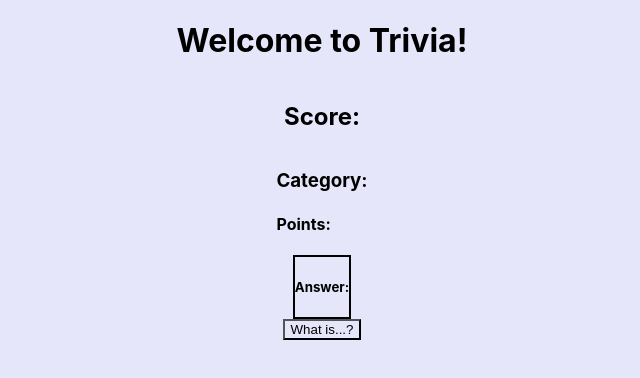
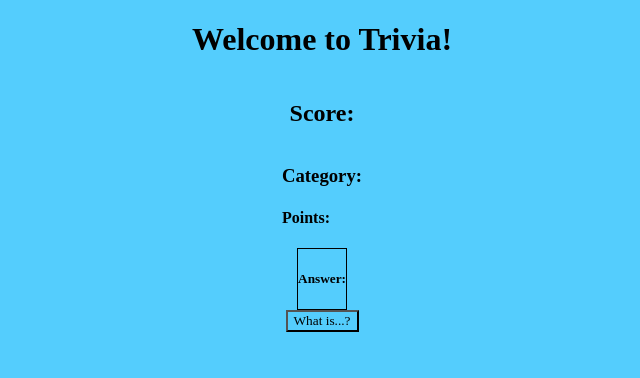
Before and after one commit to greguniv/jeopardy-react-app, a React (Create React App) app: page / in a window 1280 px wide. Shown: the top 378 px of the page, without its empty margins (318-958 px from the left). Built offline with nearby package versions, Linux system fonts and the light colour scheme.

Commit message:
getting response in console, css change

```diff
--- a/src/App.css
+++ b/src/App.css
@@ -1,5 +1,6 @@
 * {
-    background-color: lavender;
+    background-color: #54cdfd;
+    font-family: 'Times New Roman', Times, serif;
 }
 
 #container {
@@ -10,5 +11,5 @@
 }
 
 #answer {
-    border: 2px solid black;
+    border: 1px solid black;
 }
--- a/src/App.js
+++ b/src/App.js
@@ -1,10 +1,15 @@
 import React, { Component } from 'react';
+// CSS
 import './App.css';
+
+//Components
+
 
 class App extends Component {
 
   state = {
     baseURL: 'http://jservice.io/api/random',
+
   }
 
   handleChange = (e) => {
@@ -15,7 +20,9 @@ class App extends Component {
 
   handleSubmit = (e) => {
     e.preventDefault()
+
     this.setState({
+
 
     }, () => {
       fetch(this.state.baseURL)
@@ -30,16 +37,17 @@ class App extends Component {
       <div id="container">
         <h1>Welcome to Trivia!</h1>
         <h2>Score: </h2>
-        <div>
-          <h3>Category: </h3>
-          <h4>Points: </h4>
-        </div>
+
+          <div>
+            <h3>Category: </h3>
+            <h4>Points: </h4>
+          </div>
 
         <div id="answer">
           <h5>Answer: </h5>
         </div>
 
-        <button type="submit">What is...?</button>
+        <button onClick={this.handleSubmit} type="submit">What is...?</button>
       </div> /* closes container */
     );
   }
```
Also changed, not shown: 1 other file (tests, documents, lock files or other folders).
